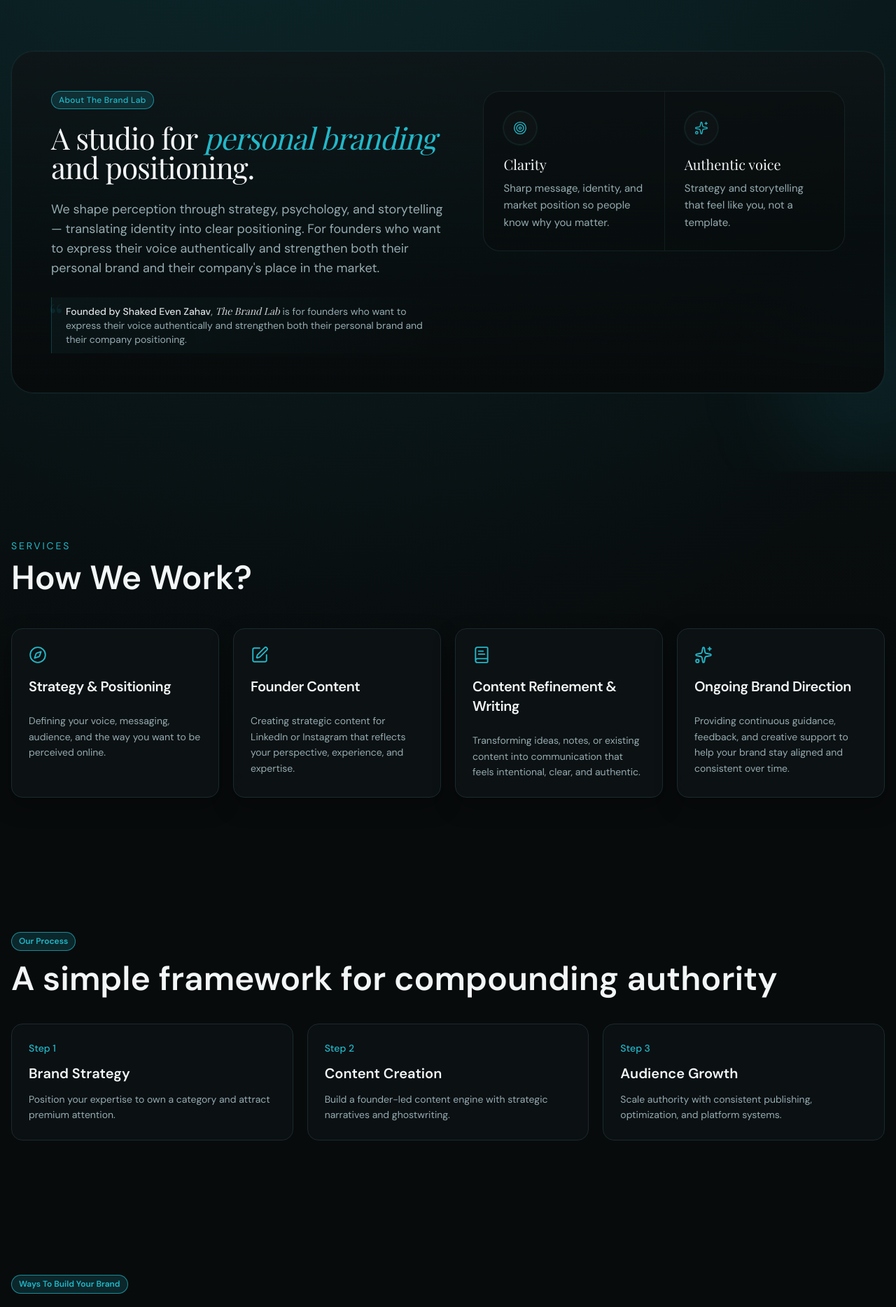
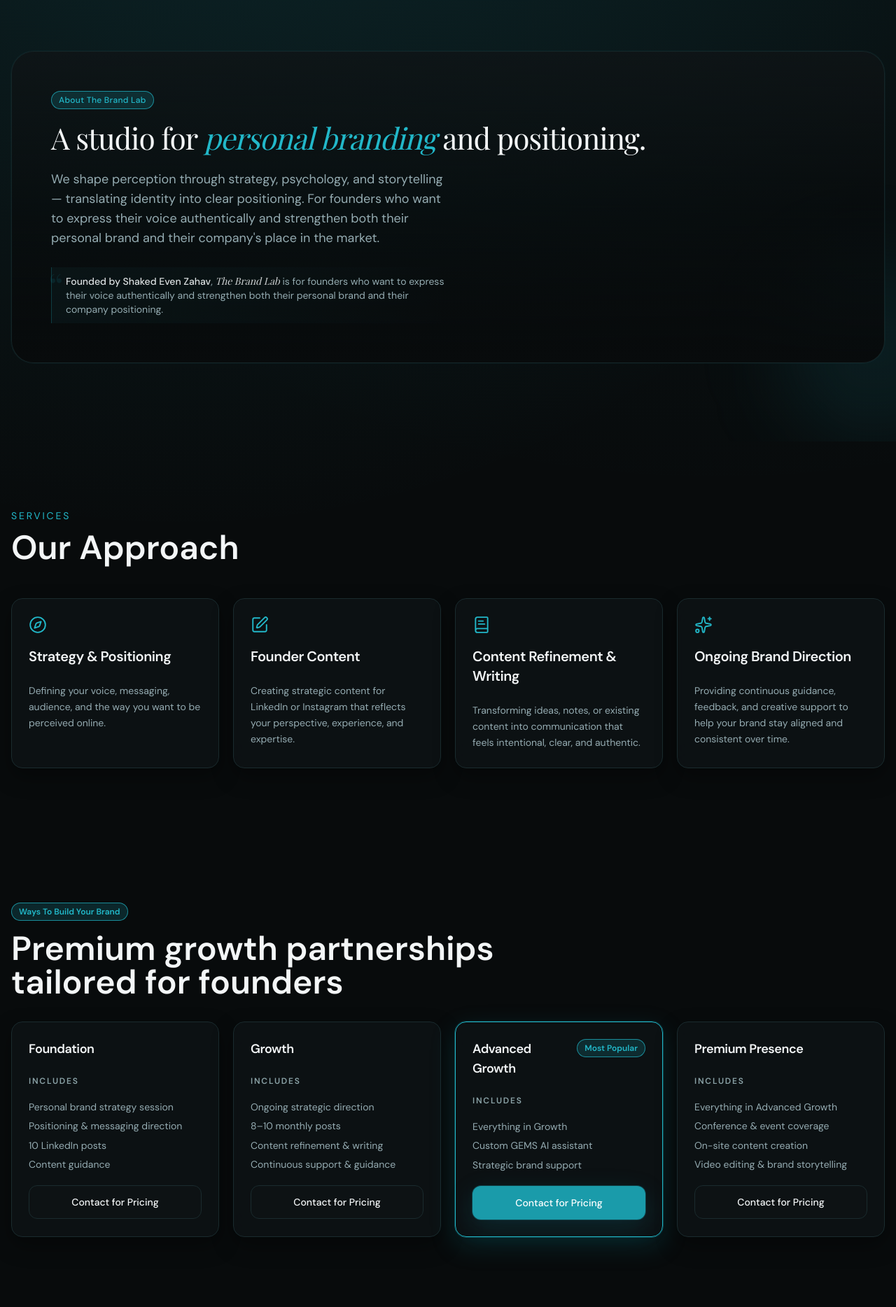
Before and after one commit to roihas1/portfollioShaked, a React (Vite) app: page / in a window 1280 px wide. Shown: the part 840-2708 px from the top of the page at 70% size. Built offline with nearby package versions, Linux system fonts and the light colour scheme; a web font is replaced by a local one.

Commit message:
Refactor sections for clarity and consistency: removed the Process section, updated FAQ responses, adjusted service titles, and improved text in the Hero and FinalCTA sections. Enhanced Navbar and Pricing titles for better alignment with branding.

```diff
--- a/src/App.tsx
+++ b/src/App.tsx
@@ -5,7 +5,6 @@
 import { Hero } from "@/sections/Hero"
 import { Navbar } from "@/sections/Navbar"
 import { Pricing } from "@/sections/Pricing"
-import { Process } from "@/sections/Process"
 import { Results } from "@/sections/Results"
 import { Services } from "@/sections/Services"
 import { SocialProof } from "@/sections/SocialProof"
@@ -23,7 +22,6 @@
         <About />
         <Services />
         {SHOW_MARKETING_PROOF_SECTIONS ? <Results /> : null}
-        <Process />
         <Pricing />
         <FAQ />
         <FinalCTA />
--- a/src/sections/About.tsx
+++ b/src/sections/About.tsx
@@ -1,20 +1,5 @@
-import { motion } from "framer-motion"
-import { Sparkles, Target } from "lucide-react"
 import { Badge } from "@/components/ui/badge"
 import { SectionWrapper } from "@/layouts/SectionWrapper"
-
-const focusAreas = [
-  {
-    icon: Target,
-    title: "Clarity",
-    description: "Sharp message, identity, and market position so people know why you matter.",
-  },
-  {
-    icon: Sparkles,
-    title: "Authentic voice",
-    description: "Strategy and storytelling that feel like you, not a template.",
-  },
-] as const
 
 export function About() {
   return (
@@ -32,7 +17,6 @@
       />
 
       <div className="relative rounded-[1.75rem] border border-brand-border/80 bg-gradient-to-b from-brand-surface/80 via-brand-bg/60 to-brand-bg p-6 shadow-[0_0_0_1px_rgba(26,155,170,0.06)] sm:rounded-[2rem] sm:p-8 md:p-12 lg:p-14">
-        <div className="grid gap-10 lg:grid-cols-[minmax(0,1fr)_minmax(0,0.92fr)] lg:gap-14 lg:items-start">
         <div className="min-w-0">
           <Badge variant="accent" className="font-medium tracking-wide">
             About The Brand Lab
@@ -66,47 +50,6 @@
             </p>
           </div>
         </div>
-
-          <motion.div
-            initial={{ opacity: 0, y: 14 }}
-            whileInView={{ opacity: 1, y: 0 }}
-            viewport={{ once: true, amount: 0.25 }}
-            transition={{ duration: 0.5, ease: "easeOut" }}
-            className="min-w-0 overflow-hidden rounded-2xl border border-brand-border/70 bg-brand-bg/40 sm:rounded-3xl"
-          >
-            <div className="grid divide-y divide-brand-border/55 md:grid-cols-2 md:divide-x md:divide-y-0">
-              {focusAreas.map((item) => {
-                const Icon = item.icon
-                return (
-                  <article
-                    key={item.title}
-                    className="group relative px-5 py-7 sm:px-6 sm:py-8 md:px-6 md:py-7 lg:px-7"
-                  >
-                    <div
-                      className="pointer-events-none absolute inset-0 opacity-0 transition-opacity duration-300 group-hover:opacity-100"
-                      aria-hidden
-                    >
-                      <div className="absolute inset-0 bg-gradient-to-br from-brand-teal/[0.07] via-transparent to-transparent" />
-                    </div>
-                    <div className="relative flex flex-col gap-3 sm:gap-3.5">
-                      <div className="flex h-12 w-12 items-center justify-center rounded-full border border-brand-border/70 bg-brand-surface/80 text-brand-light shadow-[0_0_0_1px_rgba(26,155,170,0.12)] transition-colors duration-300 group-hover:border-brand-teal/35 group-hover:text-brand-light">
-                        <Icon className="h-5 w-5" strokeWidth={1.65} aria-hidden />
-                      </div>
-                      <div>
-                        <h3 className="font-serif text-lg font-normal leading-snug text-foreground sm:text-xl">
-                          {item.title}
-                        </h3>
-                        <p className="mt-2 text-sm leading-relaxed text-muted-foreground sm:text-[15px]">
-                          {item.description}
-                        </p>
-                      </div>
-                    </div>
-                  </article>
-                )
-              })}
-            </div>
-          </motion.div>
-        </div>
       </div>
     </SectionWrapper>
   )
--- a/src/sections/FAQ.tsx
+++ b/src/sections/FAQ.tsx
@@ -4,15 +4,11 @@
 const questions = [
   {
     question: "Which platforms do you support?",
-    answer: "We support LinkedIn, Instagram, X/Twitter, and TikTok with platform-specific strategy and execution.",
-  },
-  {
-    question: "How does pricing work?",
-    answer: "Every engagement is customized to your goals, output scope, and strategic complexity. We provide tailored proposals.",
+    answer: "We support LinkedIn, Instagram, and TikTok with platform-specific strategy and execution.",
   },
   {
     question: "How involved do I need to be each week?",
-    answer: "Most founders spend 60-90 minutes weekly in strategic review and voice capture sessions.",
+    answer: "Most founders spend up to one hour weekly in strategic review",
   },
   {
     question: "Do you create the content for us?",
--- a/src/sections/FinalCTA.tsx
+++ b/src/sections/FinalCTA.tsx
@@ -6,21 +6,18 @@
   return (
     <section id="final-cta" className="container max-w-[100vw] pb-16 pt-2 sm:pb-20 md:pb-24">
       <div className="overflow-hidden rounded-2xl border border-brand-border bg-gradient-to-r from-brand-dark via-brand-teal to-brand-light bg-[length:200%_200%] p-6 text-center shadow-glow animate-gradient sm:rounded-3xl sm:p-10 md:p-16">
-        <h2 className="mx-auto max-w-3xl text-pretty text-2xl font-semibold leading-tight text-white sm:text-3xl md:text-5xl">
-          Build your authority before your competitors do.
+        <h2 className="mx-auto max-w-2xl text-pretty font-serif text-3xl font-normal leading-[1.15] tracking-tight text-white sm:text-4xl md:text-[2.75rem] lg:text-5xl">
+          It&apos;s time to build{" "}
+          <span className="italic">your brand</span>
         </h2>
-        <p className="mx-auto mt-4 max-w-xl text-sm leading-relaxed text-white/90 sm:mt-5 sm:text-base">
-          Book a meeting call and get a clear roadmap to scale your personal brand across LinkedIn, Instagram,
-          X, and TikTok.
-        </p>
-        <Button asChild size="lg" variant="secondary" className="mt-6 w-full min-h-12 sm:mt-8 sm:w-auto">
+        <Button asChild size="lg" variant="secondary" className="mt-8 w-full min-h-12 sm:mt-10 sm:w-auto">
           <a
             href={whatsAppBookingUrl}
             target="_blank"
             rel="noopener noreferrer"
             className="inline-flex items-center justify-center gap-2"
           >
-            Book a meeting call <ArrowRight className="shrink-0" size={18} aria-hidden />
+            Schedule a meeting <ArrowRight className="shrink-0" size={18} aria-hidden />
           </a>
         </Button>
       </div>
--- a/src/sections/Hero.tsx
+++ b/src/sections/Hero.tsx
@@ -22,10 +22,10 @@
           <hr className="mt-6 h-px w-16 shrink-0 border-0 bg-brand-teal sm:mt-8" aria-hidden />
 
           <p className="mt-6 text-base font-medium text-brand-teal sm:mt-8 sm:text-lg lg:text-xl">
-            For founders, CEOs &amp; modern businesses.
+            For founders, CEOs.
           </p>
           <p className="mt-3 max-w-md text-sm leading-relaxed text-brand-grayMuted sm:mt-4 lg:text-[15px]">
-            Helping founders build authentic digital presence through strategy, positioning and content.
+            Build authentic digital presence for founders through strategy, positioning and content.
           </p>
 
           <a
--- a/src/sections/Navbar.tsx
+++ b/src/sections/Navbar.tsx
@@ -45,7 +45,7 @@
             <div className="hidden shrink-0 lg:block">
               <Button asChild size="sm">
                 <a href={whatsAppBookingUrl} target="_blank" rel="noopener noreferrer">
-                  Book a meeting call
+                  Schedule a meeting
                 </a>
               </Button>
             </div>
@@ -88,7 +88,7 @@
                   rel="noopener noreferrer"
                   onClick={() => setOpen(false)}
                 >
-                  Book a meeting call
+                  Schedule a meeting
                 </a>
               </Button>
             </div>
--- a/src/sections/Pricing.tsx
+++ b/src/sections/Pricing.tsx
@@ -6,7 +6,7 @@
 
 const tiers = [
   {
-    title: "OPTION 1 — Foundation",
+    title: "Foundation",
     features: [
       "Personal brand strategy session",
       "Positioning & messaging direction",
@@ -16,7 +16,7 @@
     popular: false,
   },
   {
-    title: "OPTION 2 — Growth",
+    title: "Growth",
     features: [
       "Ongoing strategic direction",
       "8–10 monthly posts",
@@ -26,23 +26,21 @@
     popular: false,
   },
   {
-    title: "OPTION 3 — Advanced Growth",
+    title: "Advanced Growth",
     features: [
       "Everything in Growth",
       "Custom GEMS AI assistant",
-      "Advanced content optimization",
       "Strategic brand support",
     ],
     popular: true,
   },
   {
-    title: "OPTION 4 — Premium Presence",
+    title: "Premium Presence",
     features: [
       "Everything in Advanced Growth",
       "Conference & event coverage",
       "On-site content creation",
       "Video editing & brand storytelling",
-      "High-touch strategic support",
     ],
     popular: false,
   },
--- a/src/sections/Process.tsx
+++ /dev/null
@@ -1,35 +0,0 @@
-import { Badge } from "@/components/ui/badge"
-import { SectionWrapper } from "@/layouts/SectionWrapper"
-
-const steps = [
-  { title: "Brand Strategy", description: "Position your expertise to own a category and attract premium attention." },
-  { title: "Content Creation", description: "Build a founder-led content engine with strategic narratives and ghostwriting." },
-  { title: "Audience Growth", description: "Scale authority with consistent publishing, optimization, and platform systems." },
-]
-
-export function Process() {
-  return (
-    <SectionWrapper id="process" className="space-y-8 sm:space-y-10">
-      <div className="min-w-0">
-        <Badge variant="accent" className="max-w-full whitespace-normal text-left leading-snug">
-          Our Process
-        </Badge>
-        <h2 className="mt-3 text-pretty text-2xl font-semibold sm:mt-4 sm:text-3xl md:text-5xl">
-          A simple framework for compounding authority
-        </h2>
-      </div>
-      <div className="grid gap-4 sm:gap-5 md:grid-cols-3">
-        {steps.map((step, index) => (
-          <div
-            key={step.title}
-            className="min-w-0 rounded-2xl border border-brand-border bg-card/70 p-5 sm:p-6"
-          >
-            <p className="text-sm font-medium text-brand-light">Step {index + 1}</p>
-            <h3 className="mt-2 text-lg font-semibold leading-snug sm:mt-3 sm:text-xl">{step.title}</h3>
-            <p className="mt-2 text-sm leading-relaxed text-muted-foreground sm:mt-3">{step.description}</p>
-          </div>
-        ))}
-      </div>
-    </SectionWrapper>
-  )
-}
--- a/src/sections/Services.tsx
+++ b/src/sections/Services.tsx
@@ -8,7 +8,7 @@
     <SectionWrapper id="services">
       <div className="mb-8 max-w-2xl sm:mb-12">
         <p className="text-sm uppercase tracking-[0.2em] text-brand-light">Services</p>
-        <h2 className="mt-2 text-pretty text-2xl font-semibold sm:mt-3 sm:text-3xl md:text-5xl">How We Work?</h2>
+        <h2 className="mt-2 text-pretty text-2xl font-semibold sm:mt-3 sm:text-3xl md:text-5xl">Our Approach</h2>
       </div>
       <div className="grid gap-4 sm:gap-5 md:grid-cols-2 xl:grid-cols-4">
         {services.map((service, index) => (
```
Lines whose indentation alone changed are shown as unchanged.
